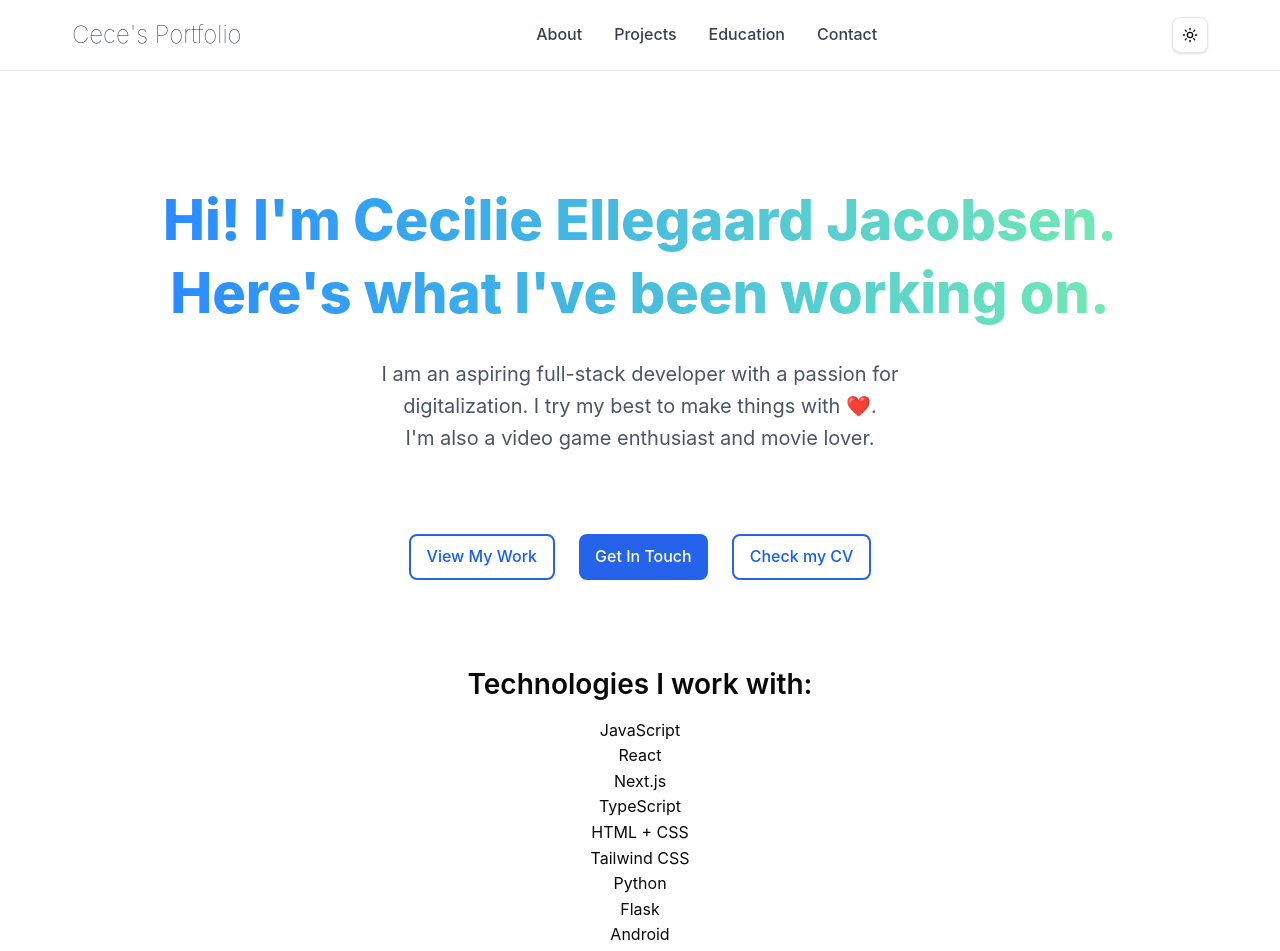
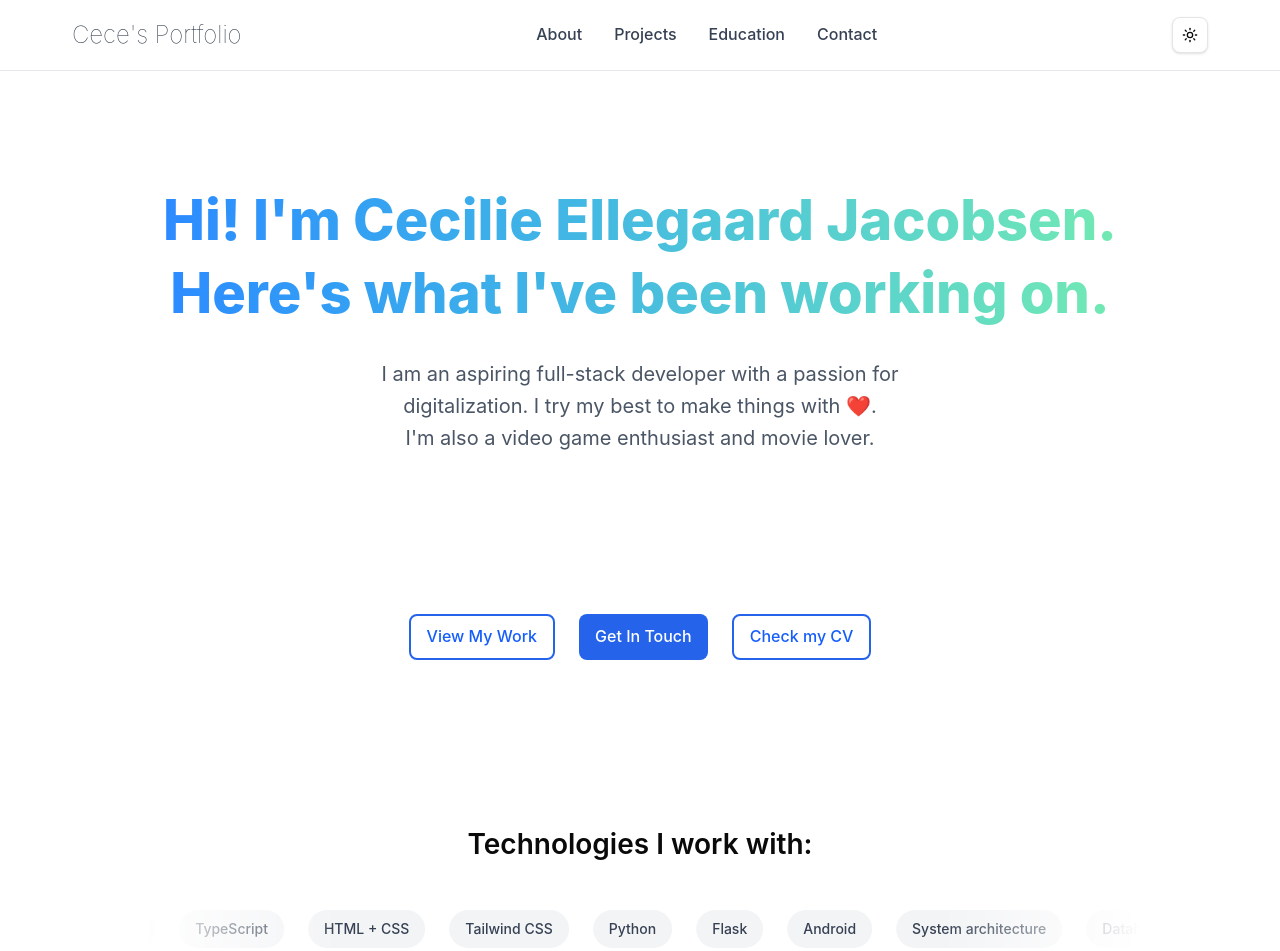
Before and after one commit to cecilieej/cej-portfolio, a React (Vite) app in the folder portfolio/: page / in a window 1280 px wide. Shown: the top 951 px of the page. Built offline with nearby package versions, Linux system fonts and the light colour scheme.

Commit message:
Css updates for general styling and tech stack scroll animation

```diff
--- a/portfolio/src/index.css
+++ b/portfolio/src/index.css
@@ -32,7 +32,7 @@ body {
 h1, h2, h3, h4, h5, h6 {
   font-weight: 600;
   line-height: 1.2;
-  margin-bottom: 1rem;
+  margin-bottom: 3rem;
 }
 
 h1 { font-size: 2.5rem; }
@@ -172,7 +172,7 @@ a:hover {
   gap: 1.5rem;
   display: flex;
   justify-content: center;
-  padding: 3rem;
+  padding: 8rem;
 }
 
 /* Project Cards */
@@ -416,6 +416,83 @@ a:hover {
   }
 }
 
+/* Horizontal Scrolling Tech Tags */
+.scroller {
+  max-width: 1000px;
+  margin: 0 auto;
+}
+
+.scroller__inner {
+  padding-block: 1rem;
+  display: flex;
+  flex-wrap: wrap;
+  gap: 1.5rem;
+}
+
+.scroller[data-animated="true"] {
+  overflow: hidden;
+  -webkit-mask: linear-gradient(
+    90deg,
+    transparent,
+    white 20%,
+    white 80%,
+    transparent
+  );
+  mask: linear-gradient(90deg, transparent, white 20%, white 80%, transparent);
+}
+
+.scroller[data-animated="true"] .scroller__inner {
+  width: max-content;
+  flex-wrap: nowrap;
+  animation: scroll var(--_animation-duration, 40s)
+    var(--_animation-direction, forwards) linear infinite;
+}
+
+.scroller[data-speed="fast"] {
+  --_animation-duration: 80s;
+}
+
+.scroller[data-speed="slow"] {
+  --_animation-duration: 120s;
+}
+
+@keyframes scroll {
+  to {
+    transform: translate(calc(-50% - 0.5rem));
+  }
+}
+
+/* General preference */
+.scroller[data-direction="right"] {
+  --_animation-direction: reverse;
+}
+
+.scroller[data-direction="left"] {
+  --_animation-direction: forwards;
+}
+
+/* Style the list items as tags */
+.tag-list {
+  list-style: none;
+  margin: 0;
+  padding: 0;
+}
+
+.tag-list li {
+  padding: 0.5rem 1rem;
+  border-radius: 20px;
+  font-size: 0.875rem;
+  font-weight: 500;
+  white-space: nowrap;
+  flex-shrink: 0;
+}
+
+@layer components {
+  .tag-list li {
+    @apply bg-gray-100 dark:bg-gray-700 text-gray-700 dark:text-gray-200;
+  }
+}
+
 /* Keep all your existing responsive styles unchanged */
 @media (max-width: 768px) {
   .container {
```
